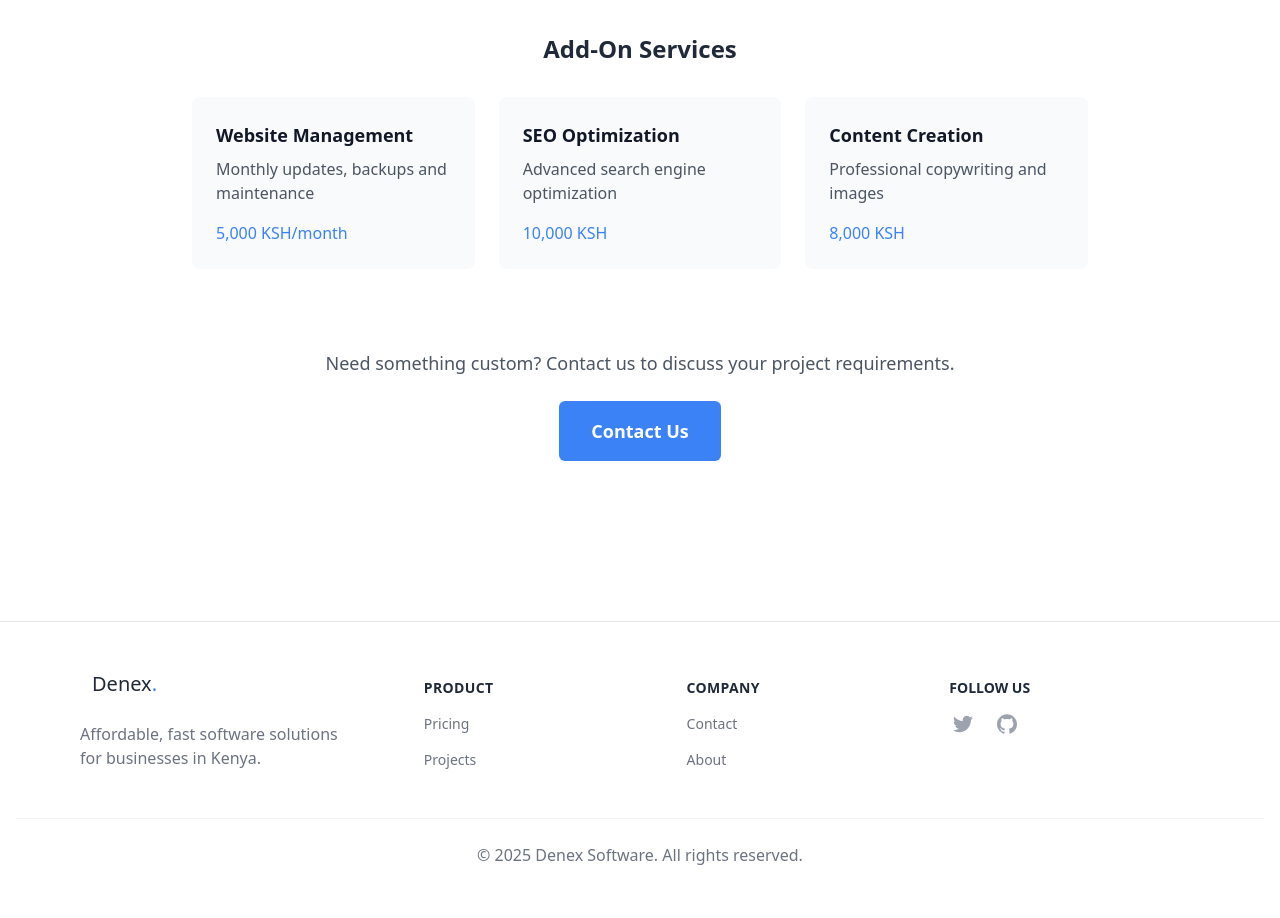
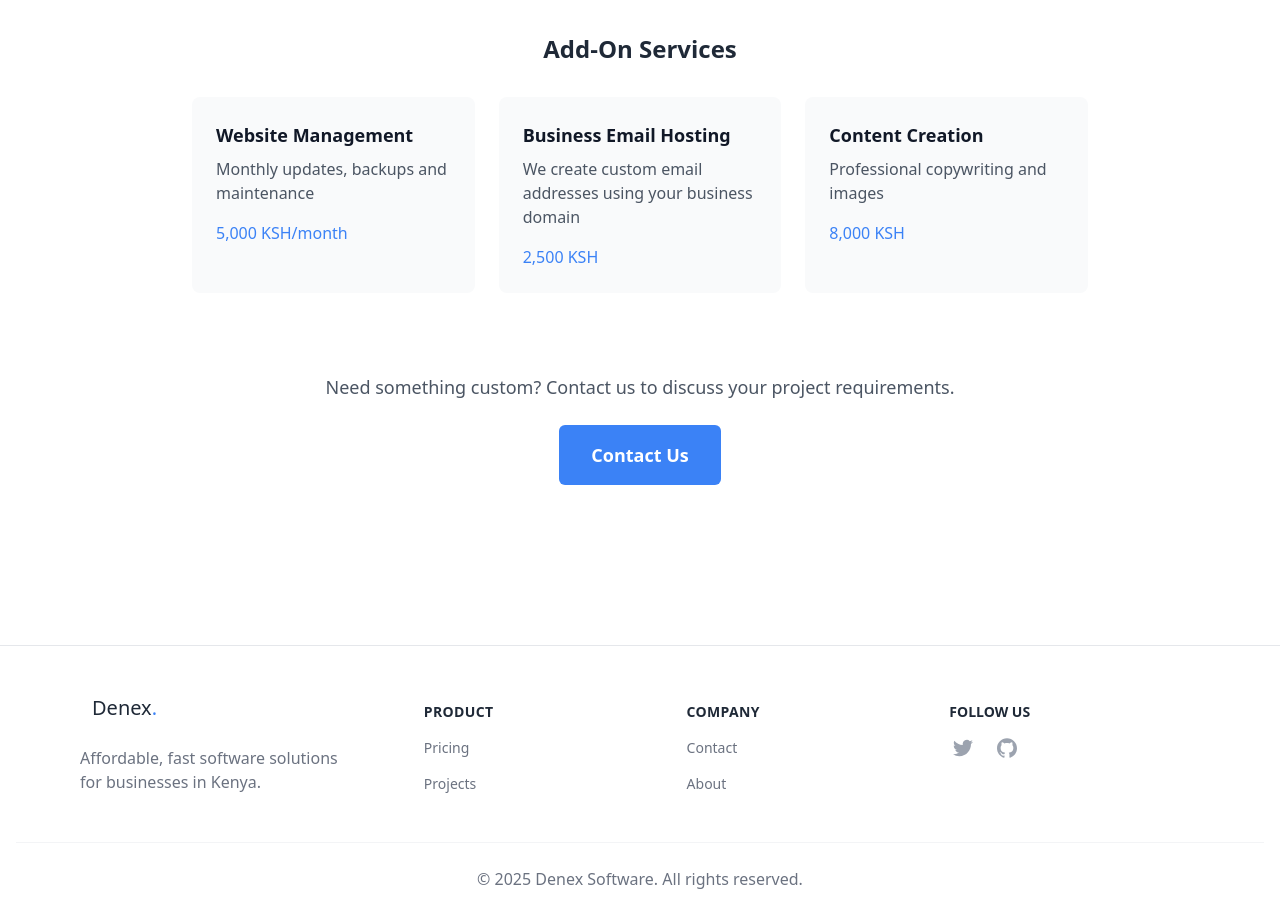
Before and after one commit to Leon8M/Denex, a React (Vite) app: page /pricing in a window 1280 px wide. Shown: the part 1140-2058 px from the top of the page. Built offline with nearby package versions, Linux system fonts and the light colour scheme.

Commit message:
Update Pricing.jsx

```diff
--- a/src/pages/Pricing.jsx
+++ b/src/pages/Pricing.jsx
@@ -60,9 +60,9 @@ const Pricing = () => {
     },
     {
       id: 2,
-      name: "SEO Optimization",
-      description: "Advanced search engine optimization",
-      price: "10,000 KSH"
+      name: "Business Email Hosting",
+      description: "We create custom email addresses using your business domain",
+      price: "2,500 KSH"
     },
     {
       id: 3,
```
